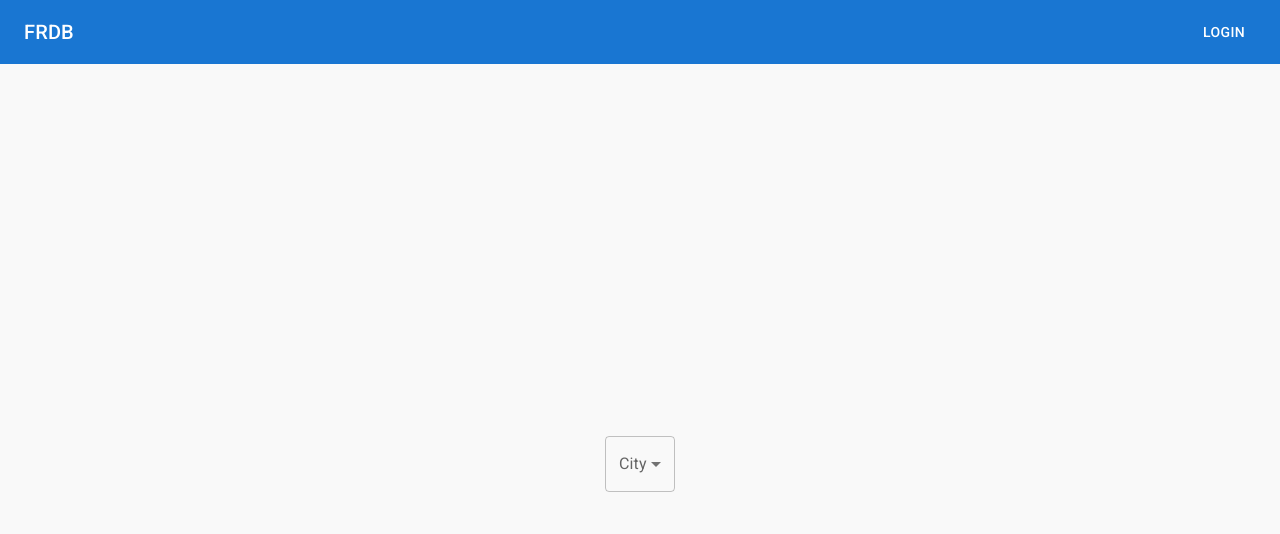
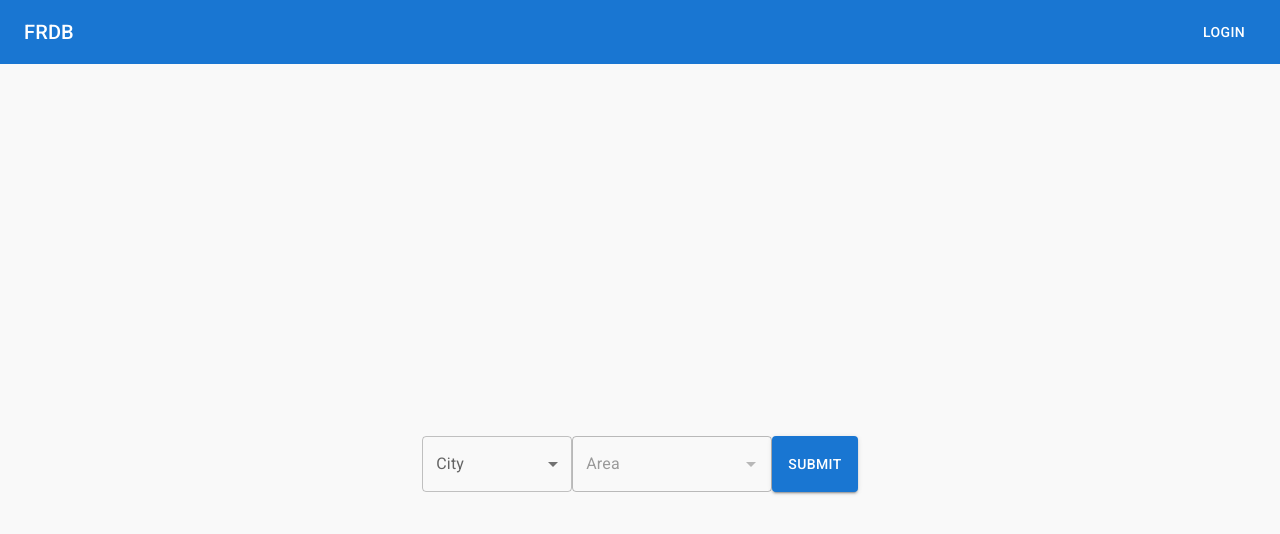
Before and after one commit to FahadQurashi49/frdb, a React (Create React App) app: page / in a window 1280 px wide. Shown: the top 534 px of the page. Built offline with nearby package versions, Linux system fonts and the light colour scheme; the HTML template or start-up script is replaced by a standard one.

Commit message:
feat(Home): add area autocomplete box

```diff
--- a/src/pages/Home.tsx
+++ b/src/pages/Home.tsx
@@ -1,6 +1,8 @@
-import { FormControl, InputLabel, MenuItem, Select, SelectChangeEvent } from '@mui/material';
+import { Autocomplete, Button, FormControl, InputLabel, MenuItem, Select, SelectChangeEvent, TextField } from '@mui/material';
 import { Box } from '@mui/system';
 import { useState } from 'react';
+
+import cityArea from '../resource/area.json';
 
 const cities = [
     'Karachi',
@@ -11,12 +13,25 @@ const cities = [
 ]
 
 function Home() {
+
     const [city, setCity] = useState('');
+    const cityAreaMap = new Map(cityArea as []);
+    const [areas, setAreas] = useState([] as string[]);
+    const [area, setArea] = useState('' as (string | null));
+
+
 
     const handleCityChange = (e: SelectChangeEvent) => {
-        setCity(e.target.value);
+        const selectedCity: string = e.target.value;
+        const currentAreas = cityAreaMap.get(selectedCity) as string[];
+        setAreas(currentAreas);
+        setArea(null);
+        setCity(selectedCity);
     };
 
+    const handleAreaChange = (e: any, newValue: string | null) => {
+        setArea(newValue);
+    }
     return (
         <Box display="flex"
             justifyContent="center"
@@ -24,20 +39,34 @@ function Home() {
             minHeight="100vh"
         >
             <form>
-                <FormControl fullWidth>
+                <Box display='flex' >
+                    <FormControl>
                         <InputLabel id="city-select-label">City</InputLabel>
                         <Select
                             labelId="city-select-label"
                             id="city-select"
                             label="City"
                             autoWidth
-                        sx={{ px: '12px' }}
                             value={city}
+                            sx={{ width: 150 }}
                             onChange={handleCityChange}
                         >
-                        {cities.map(city => <MenuItem value={city}>{city}</MenuItem>)}
+                            {cities.map(city => <MenuItem key={city} value={city}>{city}</MenuItem>)}
                         </Select>
                     </FormControl>
+                    <Autocomplete
+                        disablePortal
+                        id="area-combo-box"
+                        disabled={!city}
+                        options={areas}
+                        value={area}
+                        onChange={handleAreaChange}
+                        sx={{ width: 200 }}
+                        renderInput={(params) => <TextField {...params} label="Area" />}
+                    />
+                    <Button variant='contained'>SUBMIT</Button>
+                </Box>
+
             </form>
         </Box>
     );
--- /dev/null
+++ b/src/resource/area.json
@@ -0,0 +1,27 @@
+[
+    ["Karachi", [
+        "Bahadurabad",
+        "Saddar",
+        "Korangi"
+    ]],
+    ["Lahore", [
+        "new-town",
+        "old-town",
+        "model-town"
+    ]],
+    ["Quetta", [
+        "new-town",
+        "old-town",
+        "model-town"
+    ]],
+    ["Peshawar", [
+        "new-town",
+        "old-town",
+        "model-town"
+    ]],
+    ["Islamabad", [
+        "new-town",
+        "old-town",
+        "model-town"
+    ]]
+]
```
Lines whose indentation alone changed are shown as unchanged.
